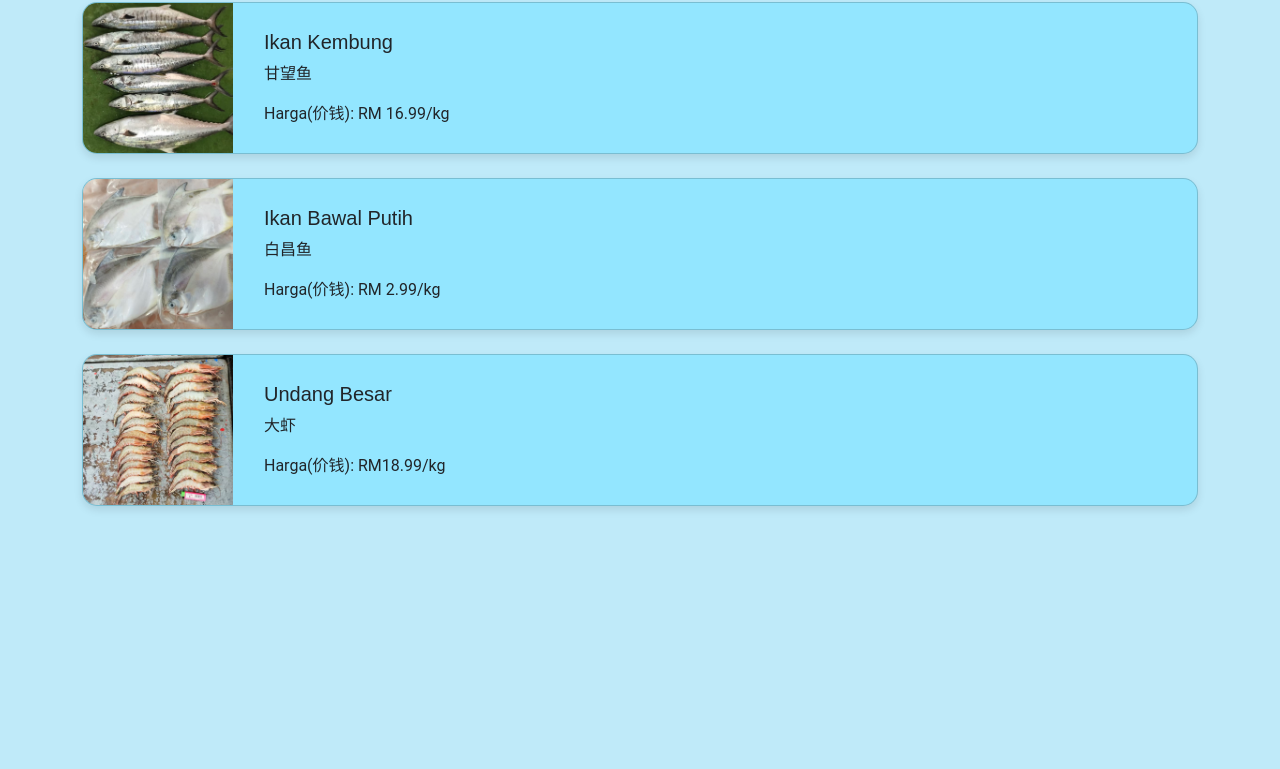
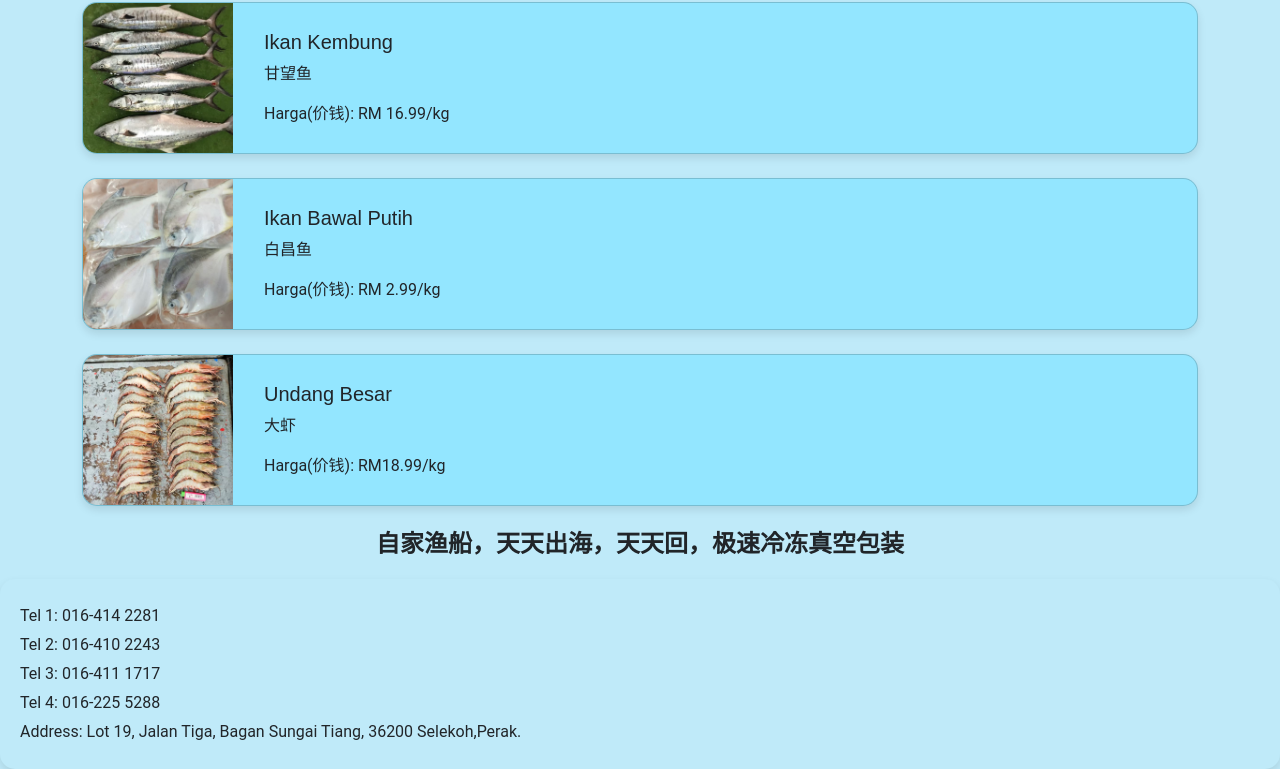
Before and after one commit to tiantianhaoyu/tiantianhaoyu, a plain HTML site: page index.html in a window 1280 px wide. Shown: the part 146-915 px from the top of the page. Before the commit the page ends 800 px from the top, so only its background shows below. Drawn offline with nearby package versions, Linux system fonts and the light colour scheme.

Commit message:
Update index.html

```diff
--- a/index.html
+++ b/index.html
@@ -14,6 +14,11 @@
             font-family: 'Poppins', sans-serif;
             font-weight: bold;
             font-size: medium;
+        }
+        h4{
+            text-align: center;
+            font-family: 'Poppins', sans-serif;
+            font-weight: bold;
         }
         .card {
             display: flex;
@@ -39,6 +44,19 @@
             font-size: 1.25rem;
         }
         .card-text {
+            font-family: 'Roboto', sans-serif;
+            font-size: 1rem;
+        }
+        .footer {
+            background-color: rgb(191, 234, 249);
+            padding: 20px;
+            border-radius: 15px;
+            margin-top: 20px;
+            text-align: left;
+            box-shadow: 0 4px 8px rgba(0, 0, 0, 0.1);
+        }
+        .footer p {
+            margin: 5px 0;
             font-family: 'Roboto', sans-serif;
             font-size: 1rem;
         }
@@ -92,7 +110,15 @@
             </div>
         </div>
     </div>
-
+    <h4>自家渔船，天天出海，天天回，极速冷冻真空包装</h4>
+        <!-- Footer with Address and Telephone -->
+        <div class="footer">
+            <p>Tel 1: 016-414 2281</p>
+            <p>Tel 2: 016-410 2243</p>
+            <p>Tel 3: 016-411 1717</p>
+            <p>Tel 4: 016-225 5288<p>
+            <p>Address: Lot 19, Jalan Tiga, Bagan Sungai Tiang, 36200 Selekoh,Perak.</p>
+        </div>
     <script src="https://cdn.jsdelivr.net/npm/bootstrap@5.3.0/dist/js/bootstrap.bundle.min.js"></script>
 </body>
 </html>
```
